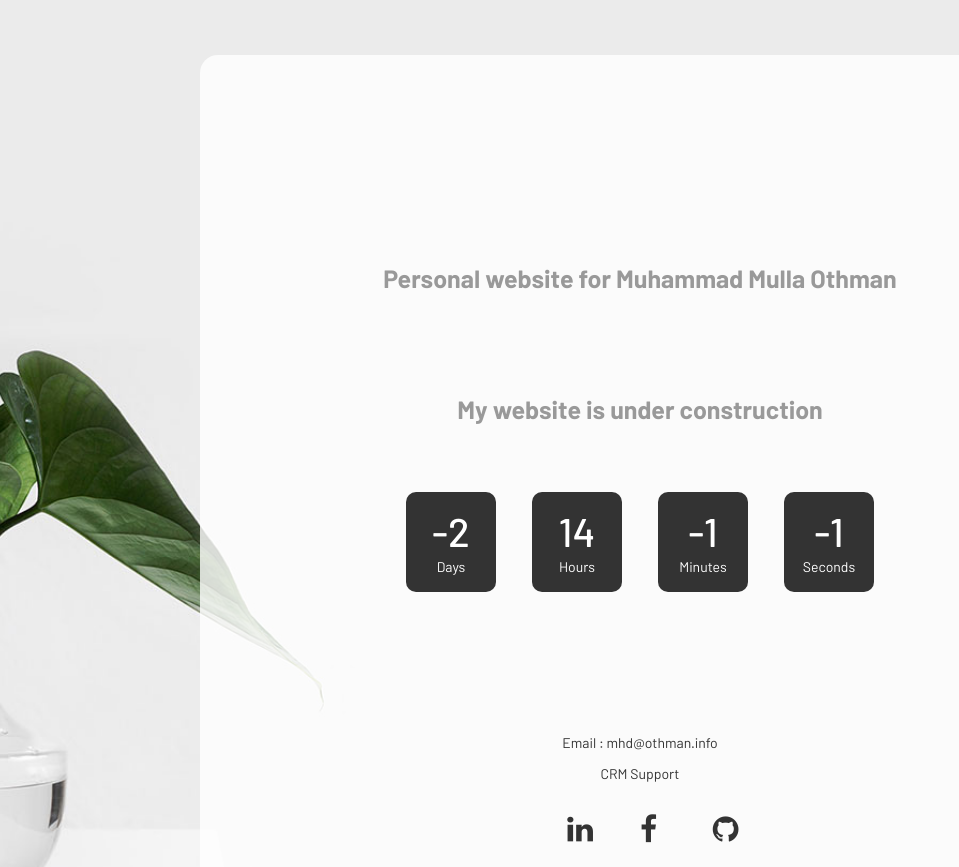
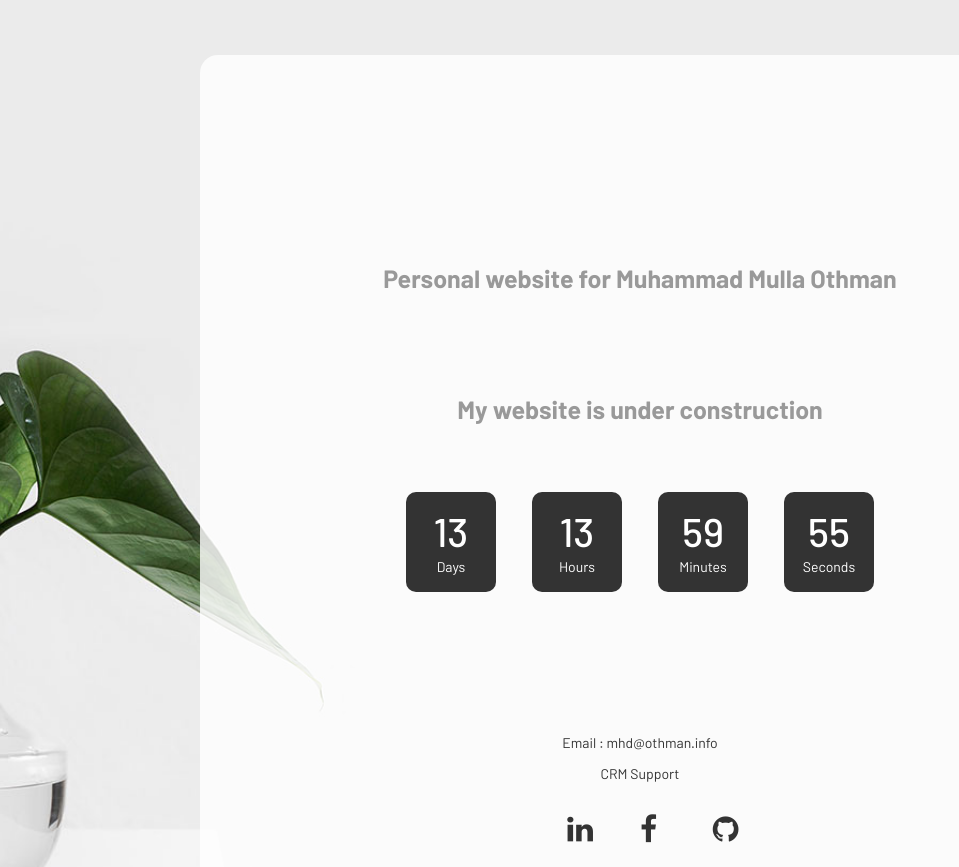
Before and after one commit to mohammadmoth/coming-soon-page, a plain HTML site: page index.html in a window 1280 px wide. Shown: the top 867 px of the page, without its empty margins (0-959 px from the left). Drawn offline with Linux system fonts and the light colour scheme.

Commit message:
Update index.html

```diff
--- a/index.html
+++ b/index.html
@@ -92,7 +92,7 @@
 	<script src="vendor/countdowntime/countdowntime.js"></script>
 	<script>
 
-var duration= moment.duration(moment(1593464400000).diff( moment(new Date())));
+var duration= moment.duration(moment(1594771200000).diff( moment(new Date())));
 var days = Math.floor( duration.asDays());
 duration.subtract(moment.duration(days,'days'));
 var hours = duration.hours();
```
